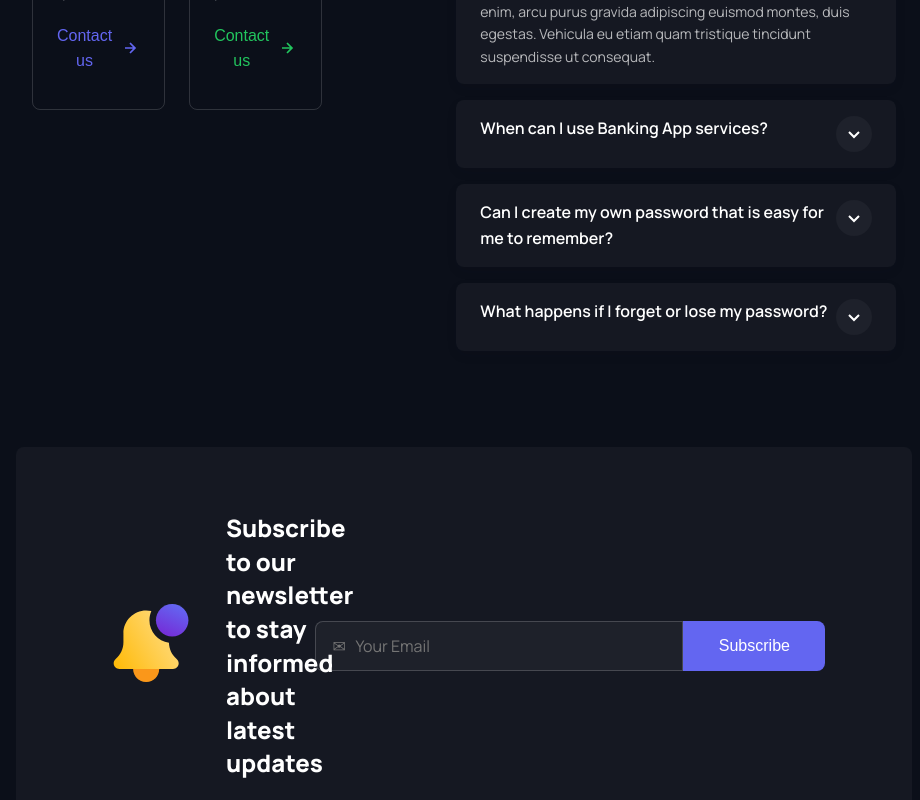
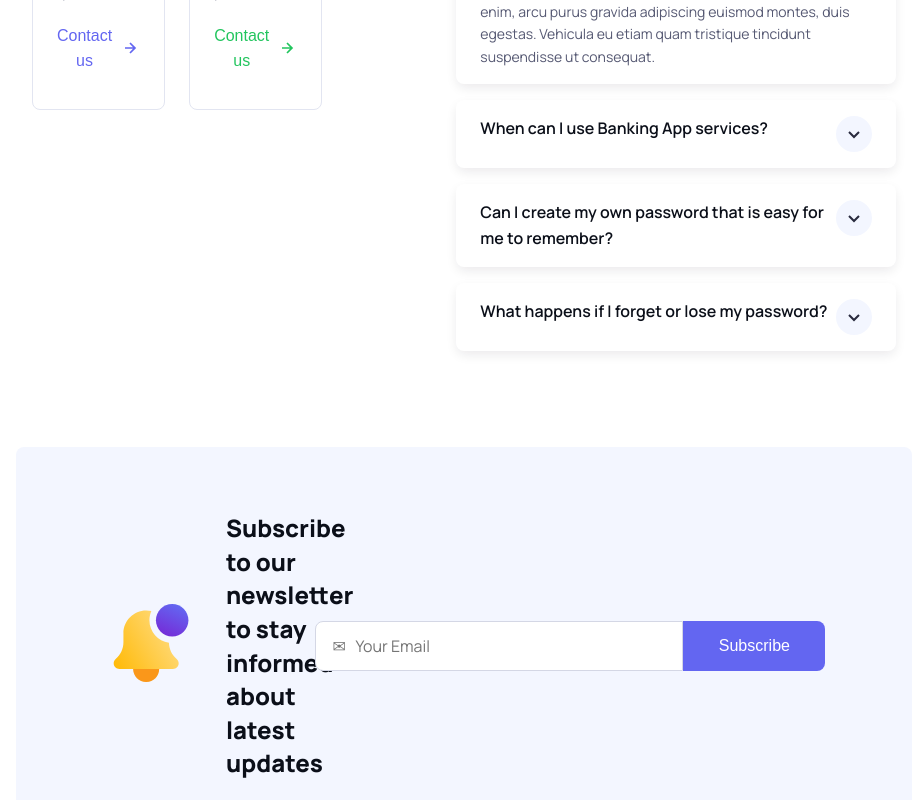
Before and after one commit to annbritt-strom/Silicon-React, a React (Vite) app: page / in a window 1280 px wide. Shown: the part 5260-6060 px from the top of the page, without its empty margins (176-1096 px from the left). Built offline with nearby package versions, Linux system fonts and the light colour scheme.

Commit message:
Darkmode toggle functional

```diff
--- a/index.html
+++ b/index.html
@@ -1,5 +1,5 @@
 <!doctype html>
-<html lang="en" class="dark">
+<html lang="en" class="">
   <head>
     <meta charset="UTF-8" />
     <meta name="viewport" content="width=device-width, initial-scale=1.0" />
--- a/src/assets/css/styles.css
+++ b/src/assets/css/styles.css
@@ -39,6 +39,7 @@
     --img-filter-invert: none;
     --store-invert: none;
     --faq-accordion: #F3F6FF;
+    --accordion-invert: brightness(0.8);
     --contact-border: #E2E5F1;
 
     --newsletter-background: #B4B7C9;
@@ -68,6 +69,7 @@
     --img-filter-invert: invert();
     --store-invert: brightness(0.2);
     --faq-accordion: #ffffff0A;
+    --accordion-invert: brightness(8);
     --contact-border: #ffffff26;
 
     --logotype-border-color: #ffffff26;
@@ -914,10 +916,6 @@ header {
         color: var(--primary-font-color);
     }
 
-    img {
-        filter: brightness(100);
-    }
-
     .active {
         background-color: var(--brand-primary);
         box-shadow: 0 4.4px .75rem rgba(19, 16, 34, .06);
@@ -925,8 +923,8 @@ header {
 
         img {
             transform: scaleY(-1);
+            filter: brightness(100);
         }
-
     }
 }
 
@@ -962,6 +960,10 @@ header {
         &:hover {
             cursor: pointer;
         }
+
+        img {
+            filter: var(--accordion-invert);
+        }
 }
 
 /* FAQ END */
@@ -995,8 +997,19 @@ header {
     display: flex;
     align-items: center;
     justify-content: flex-end;
+    position: relative;
 
     width: 29.5rem;
+
+    span {
+        position: absolute;
+        top: 4.5rem;
+        left: -2rem;
+        color: rgb(200, 18, 18);
+        font-size: 1rem;
+        font-weight: 200;
+        letter-spacing: 1px;
+    }
 }
 
 .input-group {
--- a/src/components/EmailForm.jsx
+++ b/src/components/EmailForm.jsx
@@ -1,12 +1,17 @@
 import React from 'react'
+// import React, {useState} from 'react'
 
 const EmailForm = () => {
-  return (
-   <form className="subscribe-area" noValidate>
+
+   return (
+   <form className="subscribe-area" >
       <div className="input-group">
-         <input className="form-input" name='email' type="email" placeholder="✉   Your Email" id="newsletter" />
+         <input className="form-input" name='email' placeholder="✉   Your Email" id="newsletter" />
          <button type='submit' id="submit-btn">Subscribe</button>
       </div>
+
+      <span></span>
+
    </form>
   )
 }
--- a/src/components/Header.jsx
+++ b/src/components/Header.jsx
@@ -1,6 +1,6 @@
 import React from 'react'
-import MainNav from './MainNav'
-import Main from './Main'
+import MainNav from './Nav'
+import Main from './Hero'
 
 const Header = () => {
   return (
--- a/src/components/Main.jsx
+++ b/src/components/Hero.jsx
@@ -5,7 +5,7 @@ import GetItOn from '../assets/imgs/header/get-it-on.svg'
 import Chevron from '../assets/imgs/common/chevron-down.svg'
 import MainPhones from '../assets/imgs/header/main-phones.svg'
 
-const Main = () => {
+const Hero = () => {
   return (
       <main>
         <div className="container">
@@ -49,4 +49,4 @@ const Main = () => {
   )
 }
 
-export default Main
+export default Hero
--- a/src/components/MainNav.jsx
+++ b/src/components/Nav.jsx
@@ -1,9 +1,23 @@
-import React from 'react'
+import React, { useState } from 'react'
 import HeaderImg from '../assets/imgs/header/silicon-logo.svg'
 import HumanIcon from '../assets/imgs/header/human-icon.svg'
 
-const MainNav = () => {
-  return (
+const Nav = () => {
+
+   const [isDarkMode, setIsDarkMode] = useState(false);
+
+   const toggleDarkMode = () => {
+      const newIsDarkMode = !isDarkMode;
+      setIsDarkMode(newIsDarkMode)
+
+      if (newIsDarkMode) {
+         document.documentElement.classList.add('dark')
+      } else {
+         document.documentElement.classList.remove('dark')
+      }
+   }
+
+   return (
       <div className="container">
          <nav className="main-nav">
             <div className="left-nav">
@@ -20,8 +34,8 @@ const MainNav = () => {
                <div className="theme-toggle">
                   <p>Dark Mode</p>
                   <label className="toggle">
-                        <input type="checkbox" id="darkmode-toggle" />
-                        <span className="slider"></span>
+                     <input type="checkbox" id="darkmode-toggle" checked={isDarkMode} onChange={toggleDarkMode}  />
+                     <span className="slider"></span>
                   </label>
                </div>
 
@@ -31,7 +45,7 @@ const MainNav = () => {
             </div>
          </nav>
       </div>
-  )
+   )
 }
 
-export default MainNav
+export default Nav
```
